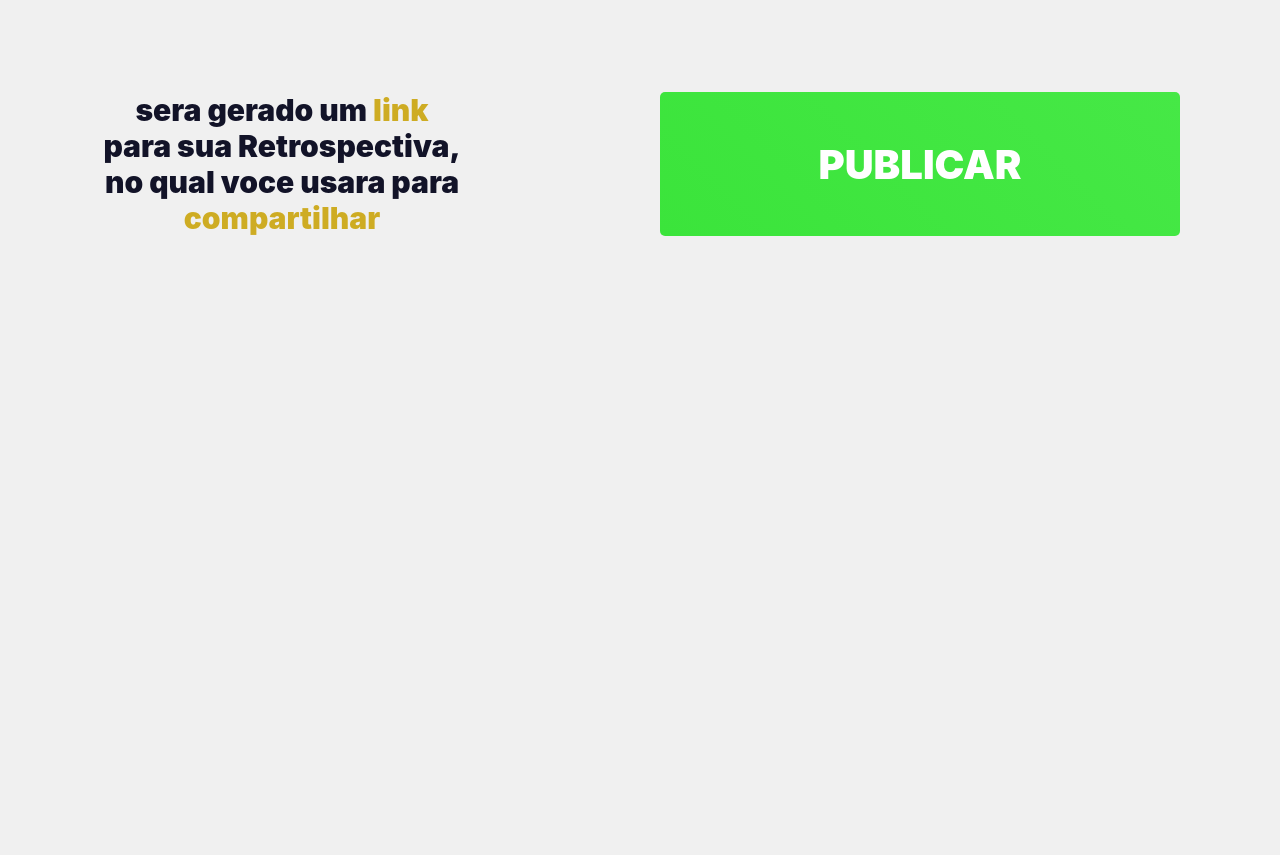
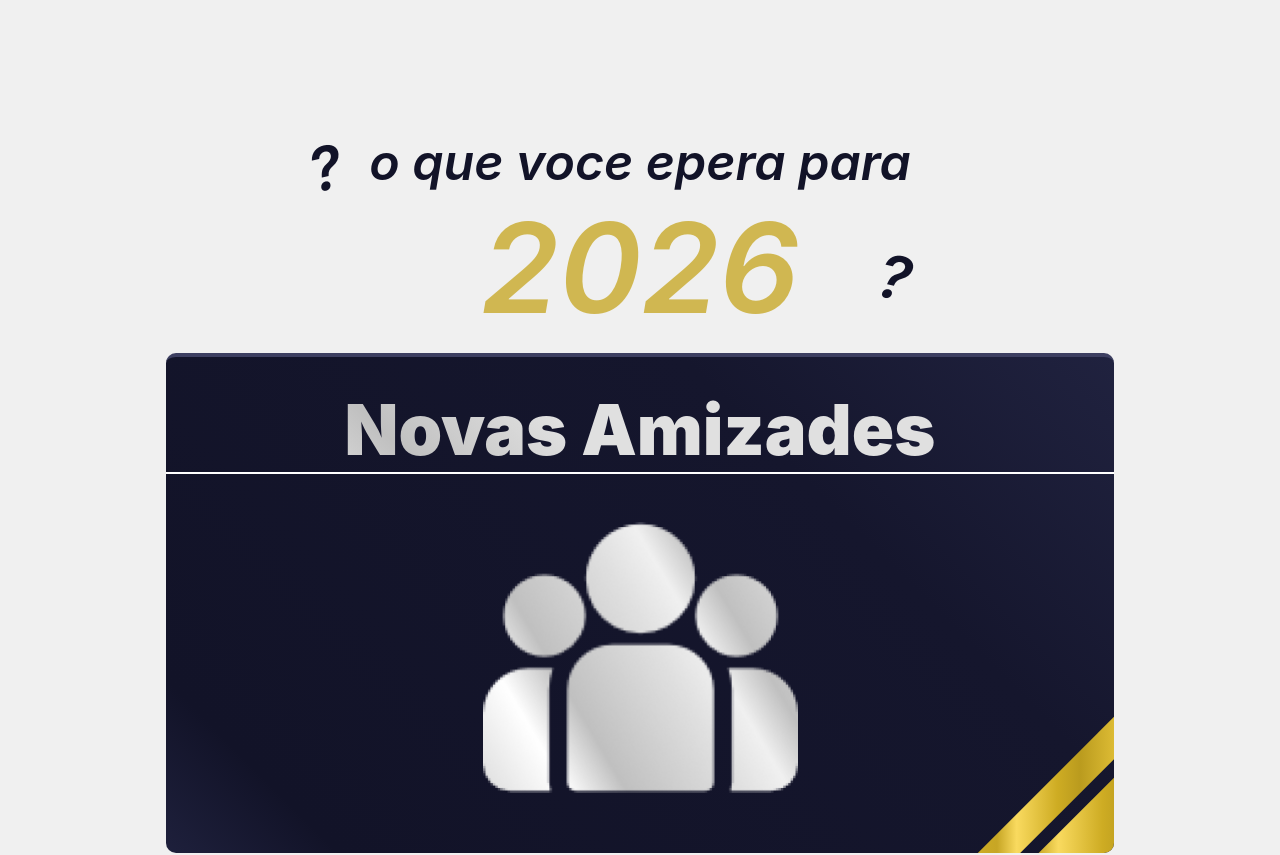
Before and after one commit to FerreiroINTZ/new_year_site, a React (Vite) app: page /criar in a window 1280 px wide. Shown: the part 2080-2935 px from the top of the page. Before the commit the page ends 2366 px from the top, so only its background shows below. Built offline with nearby package versions, Linux system fonts and the light colour scheme; a web font is replaced by a local one.

Commit message:
made: whats expet section (crate route)

```diff
--- /dev/null
+++ b/src/components/create/whatExpect/whatExpect.jsx
@@ -0,0 +1,21 @@
+import style from "./whatExpect.module.css"
+
+function finalQuiz() {
+
+    const nome = "Gabriel Felipe"
+
+  return (
+    <section id={style.finalQuiz}>
+        <div id={style.title}>
+            <p>o que voce epera para</p>
+            <p id={style.word_2026}>2026</p>
+        </div>
+        <div id={style.card}>
+            <input type="text" placeholder="Novas Amizades" maxLength="16"/>
+            <img src="/icons/group.png" alt="icon"/>
+        </div>
+    </section>
+  )
+}
+
+export default finalQuiz
--- /dev/null
+++ b/src/components/create/whatExpect/whatExpect.module.css
@@ -0,0 +1,134 @@
+#finalQuiz{
+    display: flex;
+    flex-direction: column;
+    align-items: center;
+    gap: 10px;
+    margin: 0px clamp(15px, 13vw, 200px);
+    margin-top: clamp(80px, 20vw, 140px);
+    /* background: red; */
+
+    @media(max-width: 600px){
+        &{
+            margin: 0px clamp(15px, 3vw, 200px);
+        }
+    }
+
+    #title{
+        display: flex;
+        flex-direction: column;
+        align-items: center;
+        font-style: italic;
+        font-size: clamp(27px, 7vw, 50px);
+        font-weight: 600;
+        width: fit-content;
+        color: var(--deepBlue);
+        position: relative;
+
+            &::before, &::after{
+                content: '?';
+                position: absolute;
+                font-size: 60px !important;
+                /* background: red; */
+            }
+
+            &::after{
+                rotate: -13deg;
+                top: 0px;
+                left: -60px;
+            }
+
+            &::before{
+                rotate: 13deg;
+                bottom: 30px;
+                right: 0px;
+            }
+
+        @media(max-width: 600px){
+            &{
+                text-align: center;
+                flex-direction: column;
+                align-items: center;
+            }
+        }
+
+        #word_2026{
+            font-size: clamp(100px, 25vw, 125px);
+            color: var(--gold)
+        }
+    }
+
+    #card{
+        margin-top: 0px;
+        border-top: 4px solid #3D3F61;
+        display: flex;
+        flex-direction: column;
+        position: relative;
+        align-items: center;
+        padding: 30px 0px;
+        background: linear-gradient(
+            45deg,
+            #1E203C,
+            #121328 12%,
+            #15162D 70%,
+            #20223F 100%);
+        width: 100%;
+        height: clamp(400px, 100vw, 500px);
+        border-radius: 10px;
+        overflow: hidden;
+
+        &::before, &::after{
+            content: '';
+            position: absolute;
+            width: 200px;
+            background: linear-gradient(
+                -45deg,
+                #CEAC23,
+                #E6C43A 7%,
+                #BA9B1E 34%,
+                #CEAC23 48%,
+                #F9DA5F 73%,
+                #C7A625 85%,
+                #CEAC23 100%
+            );
+            transform: rotate(-45deg);
+        }
+
+        &::after{
+            height: 30px;
+            right: -40px;
+            bottom: 40px;
+        }
+
+        &::before{
+            height: 50px;
+            right: -85px;
+            bottom: 0px;
+            /* background: radial-gradient(red 50%, blue 50%); */
+        }
+
+        input{
+            color: var(--white);
+            font-size: clamp(40px, 11vw, 70px);
+            font-weight: 900;
+            text-align: center;
+            background: linear-gradient(
+                45deg,
+                #E0E0E0,
+                #EAEAEA 16%,
+                #C0C0C0 29%,
+                #E0E0E0 44%);
+            background-clip: text;
+            -webkit-text-fill-color: transparent;
+            border: none;
+            outline: none;
+            border-bottom: 2px solid white;
+        }
+
+        img{
+            width: clamp(200px, 60vw, 315px);
+            height: auto;
+            margin-top: clamp(10px, 2vw, 30px);
+            /* background: red; */
+        }
+    }
+}
--- a/src/create.jsx
+++ b/src/create.jsx
@@ -1,6 +1,7 @@
 import Title from "./components/create/title/title"
 import SetName from "./components/create/setName/setName"
 import SetHowWas_WhatMade from "./components/create/setHowWas_WhatMade/setHowWas_WhatMade"
+import WhatExpect from "./components/create/whatExpect/whatExpect"
 import SendSection from "./components/create/sendSection/sendSection"
 
 function create() {
@@ -10,6 +11,7 @@ function create() {
         <SetName />
         <SetHowWas_WhatMade opt={0}/>
         <SetHowWas_WhatMade opt={1}/>
+        <WhatExpect />
         <SendSection />
     </>
   )
```
